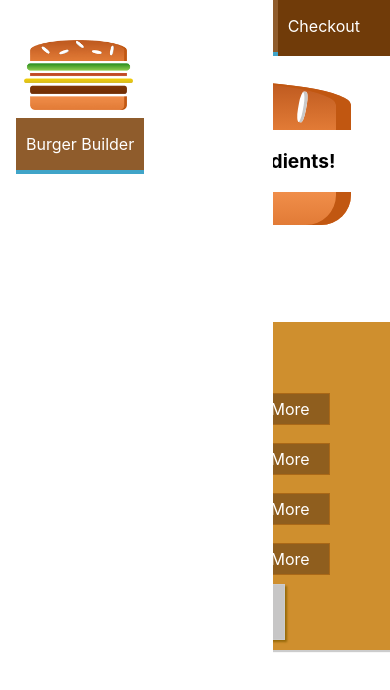
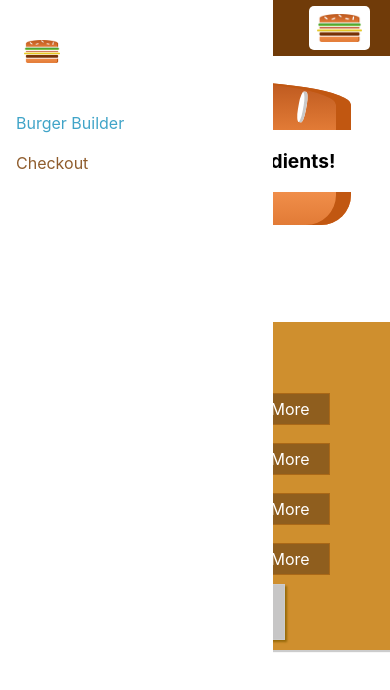
Before and after one commit to ChristinaGaitan/burger-builder, a React (Create React App) app: page / in a window 390 px wide. Shown: the top 690 px of the page. Built offline with nearby package versions, Linux system fonts and the light colour scheme.

Commit message:
Modify style for mobile devises

```diff
--- a/src/components/Navigation/NavigationItems/NavigationItem/NavigationItem.module.css
+++ b/src/components/Navigation/NavigationItems/NavigationItem/NavigationItem.module.css
@@ -1,19 +1,38 @@
+.NavigationItem {
+  margin: 10px 0;
+  box-sizing: border-box;
+  display: block;
+  width: 100%;
+}
+
+.NavigationItem a {
+  color: #8F5C2C;
+  text-decoration: none;
+  width: 100%;
+  box-sizing: border-box;
+  display: block;
+}
+
+.NavigationItem a:hover,
+.NavigationItem a:active,
+.NavigationItem a.active {
+  color: #40A4C8;
+}
+
+@media (min-width: 500px) {
   .NavigationItem {
     margin: 0;
-  box-sizing: border-box;
     display: flex;
     height: 100%;
+    width: auto;
     align-items: center;
   }
 
   .NavigationItem a {
     color: white;
-  text-decoration: none;
     height: 100%;
     padding: 16px 10px;
     border-bottom: 4px solid transparent;
-  box-sizing: border-box;
-  display: block;
   }
 
   .NavigationItem a:hover,
@@ -23,3 +42,4 @@
     border-bottom: 4px solid #40A4C8;
     color: white;
   }
+}
--- a/src/components/Navigation/NavigationItems/NavigationItems.module.css
+++ b/src/components/Navigation/NavigationItems/NavigationItems.module.css
@@ -3,6 +3,13 @@
   padding: 0;
   list-style-type: none;
   display: flex;
+  flex-flow: column;
   align-items: center;
   height: 100%;
 }
+
+@media (min-width: 500px) {
+  .NavigationItems {
+    flex-flow: row;
+  }
+}
--- a/src/components/Navigation/SideDrawer/SideDrawer.module.css
+++ b/src/components/Navigation/SideDrawer/SideDrawer.module.css
@@ -27,5 +27,6 @@
 }
 
 .Logo {
-  height: 11%;
+  height: 5%;
+  margin-bottom: 32px;
 }
--- a/src/components/Navigation/Toolbar/Toolbar.module.css
+++ b/src/components/Navigation/Toolbar/Toolbar.module.css
@@ -20,3 +20,9 @@
 .Logo {
   height: 80%;
 }
+
+@media (max-width: 499px) {
+  .DesktopOnly {
+    display: none;
+  }
+}
--- a/src/components/Navigation/Toolbar/Toolbar.tsx
+++ b/src/components/Navigation/Toolbar/Toolbar.tsx
@@ -13,7 +13,9 @@
     <div className={classes.Logo}>
       <Logo/>
     </div>
-    <NavigationItems />
+    <nav className={classes.DesktopOnly}>
+      <NavigationItems />
+    </nav>
   </header>
 )
 
```
Lines whose indentation alone changed are shown as unchanged.
